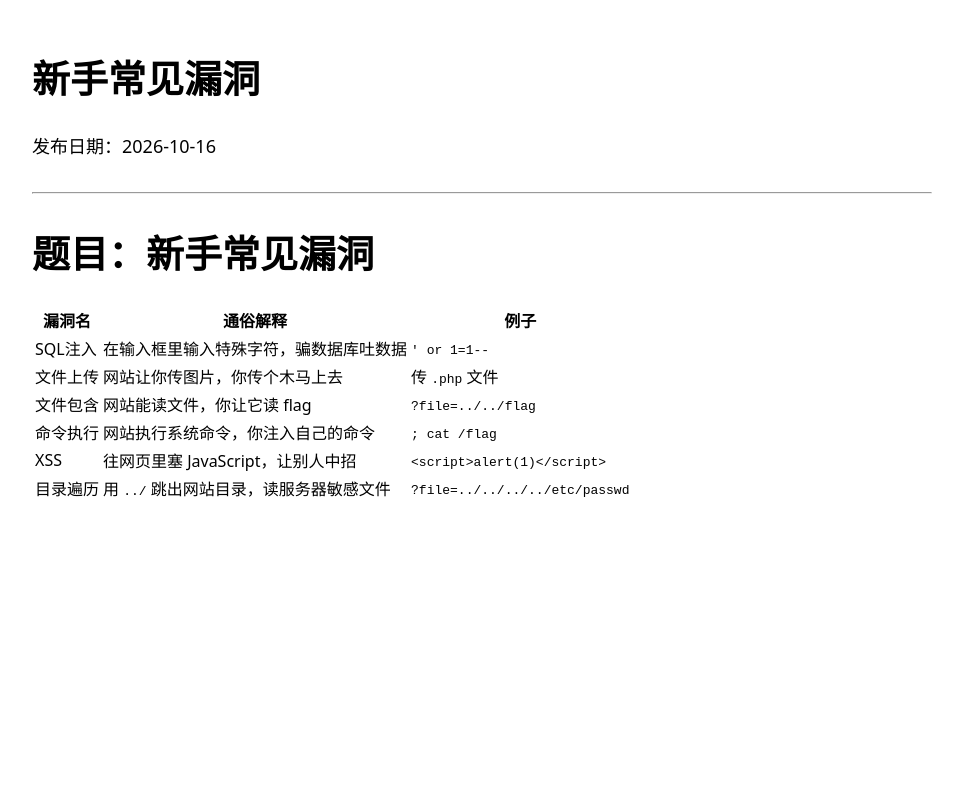
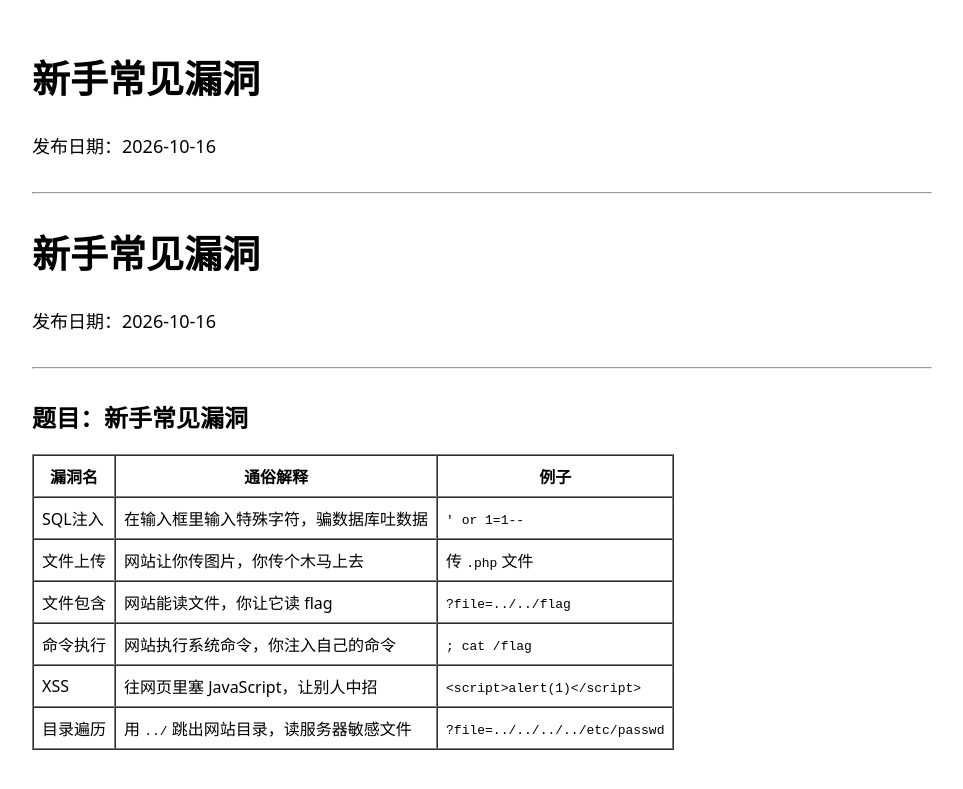
Before and after one commit to gysbfff/gysbfff.github.io, a Jekyll site: the page built from _posts/2026-10-16-micro-changjianloudong.md, in a window 1280 px wide. Shown: the top 789 px of the page, without its empty margins (158-1121 px from the left). Built offline with Jekyll 4.4.1, drawn with Linux system fonts in a browser that asks for light colours; our own code applies the rules of GitHub Pages for plain Markdown files.

Commit message:
Refactor markdown structure in micro changjianloudong
Updated the formatting and structure of the markdown file for better readability.

```diff
--- a/_posts/2026-10-16-micro-changjianloudong.md
+++ b/_posts/2026-10-16-micro-changjianloudong.md
@@ -1,12 +1,16 @@
 ---
 title: 新手常见漏洞
-time: 2026-10-16
+date: 2026-10-16
 categories: micro
 tags: micro
 ---
-# 题目：新手常见漏洞
+<h1>新手常见漏洞</h1>
+<p>发布日期：2026-10-16</p>
+<hr>
 
-<table>
+<h2>题目：新手常见漏洞</h2>
+
+<table border="1" cellpadding="8" cellspacing="0">
   <thead>
     <tr>
       <th>漏洞名</th>
```
